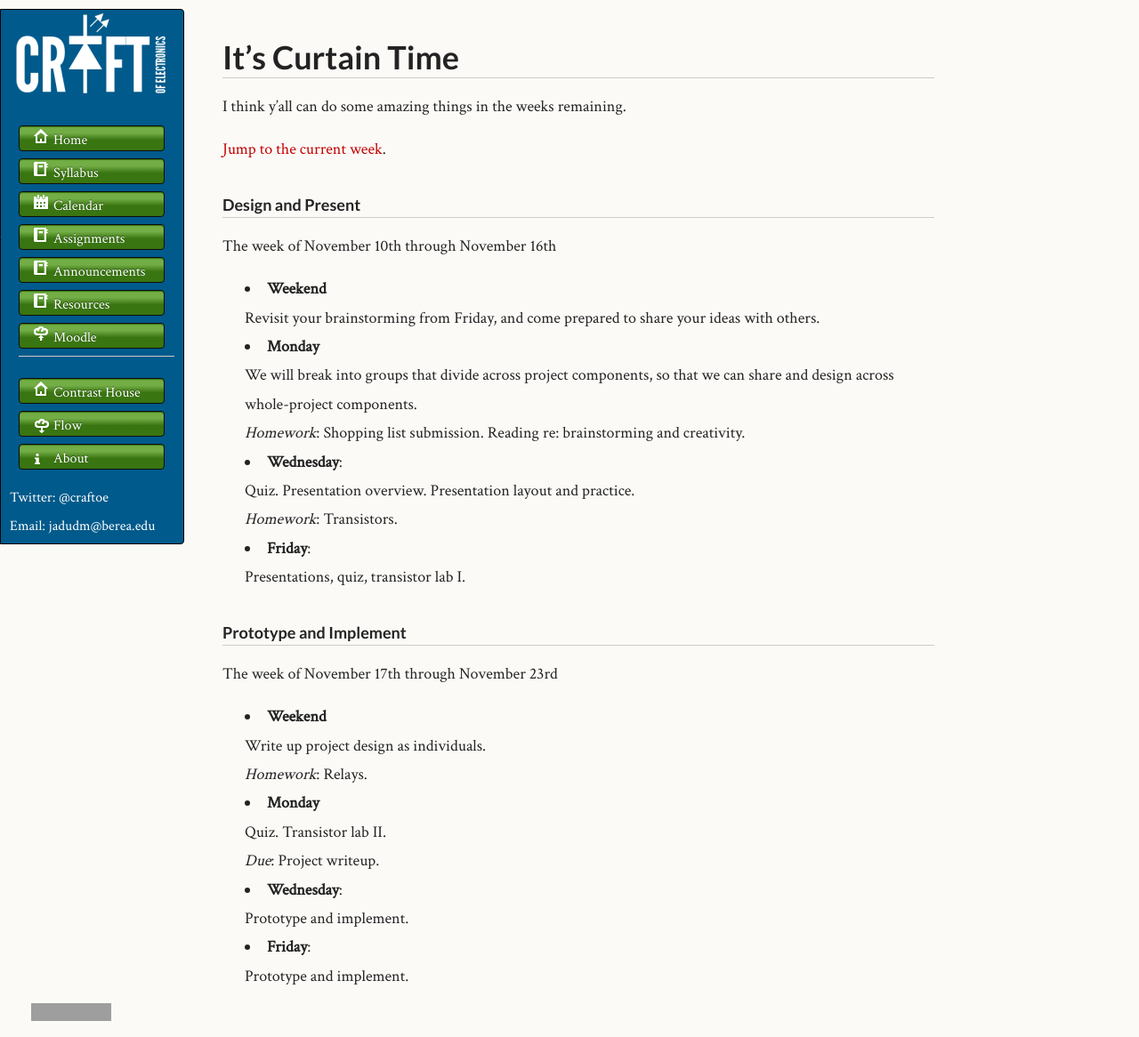
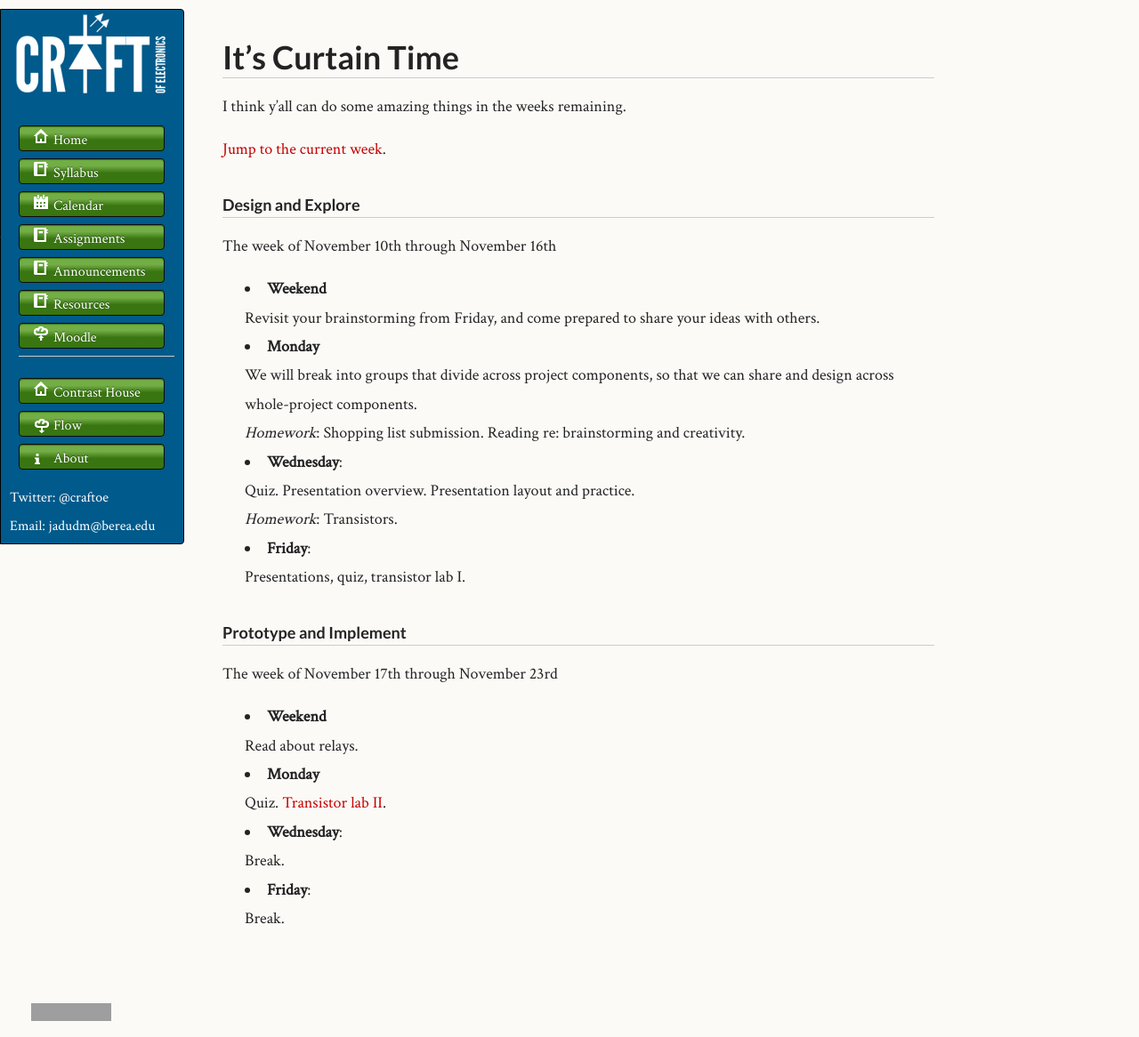
Before and after one commit to craftofelectronics/craftofelectronics.github.com, a Jekyll site: the page built from index.md, in a window 1280 px wide and 1166 px high. Shown: the whole window at 89% size. Built offline with Jekyll 4.4.1, drawn with Linux system fonts in a browser that asks for light colours; grey boxes are pictures that could not be loaded.

```diff
--- a/index.md
+++ b/index.md
@@ -7,10 +7,10 @@ title: Home
 
 I think y'all can do some amazing things in the weeks remaining.
 
-[Jump to the current week](#design_and_present).
+[Jump to the current week](#prototype_and_implement).
 
 
-### Design and Present
+### Design and Explore
 
 The week of November 10th through November 16th
 
@@ -23,10 +23,10 @@ The week of November 10th through November 16th
 
 The week of November 17th through November 23rd
 
-* **Weekend** <br/> Write up project design as individuals.  <br/> *Homework*: Relays.
-* **Monday** <br/> Quiz. Transistor lab II. <br/> *Due*: Project writeup.
-* **Wednesday**: <br/> Prototype and implement.
-* **Friday**: <br/> Prototype and implement.
+* **Weekend** <br/> Read about relays.
+* **Monday** <br/> Quiz. [Transistor lab II](assignments/the-h-bridge.html).
+* **Wednesday**: <br/> Break.
+* **Friday**: <br/> Break.
 
 
 <!-- Jekyll Notes
```
Also changed, not shown: assignments/the-h-bridge.md (added, +50 -0 lines).
